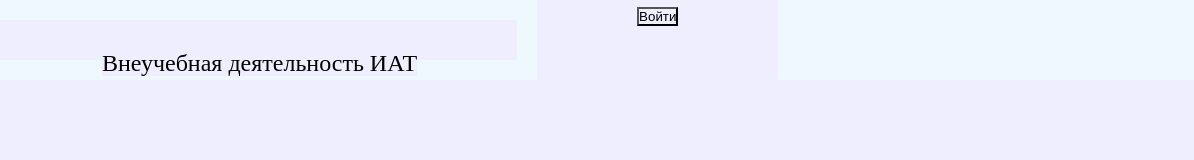
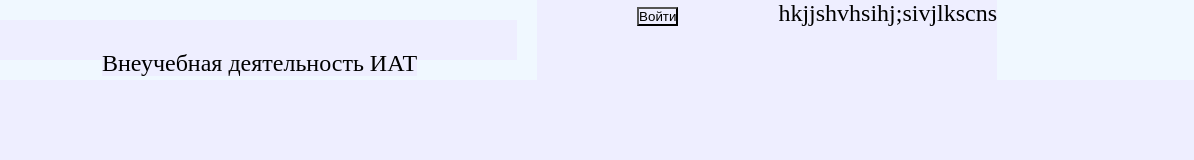
Before and after one commit to LudmilaYe/diplom, a plain HTML site: page index.html in a window 1280 px wide. Shown: the full height of the page, 86-1280 px from the left. Drawn offline with Linux system fonts and the light colour scheme.

Commit message:
наши первые изменения

```diff
--- a/index.html
+++ b/index.html
@@ -18,7 +18,9 @@
             <a href="#"><button>Войти</button></a>
       </div>
 
-
+<div>
+<p>hkjjshvhsihj;sivjlkscns</p>
+</div>
 
 
 
--- a/src/css/styles.css
+++ b/src/css/styles.css
@@ -17,6 +17,7 @@ a {
    text-decoration: none;
    color: inherit;
    margin: 100px;
+   height: 20px;
 }
 
 .top-logo {
```
